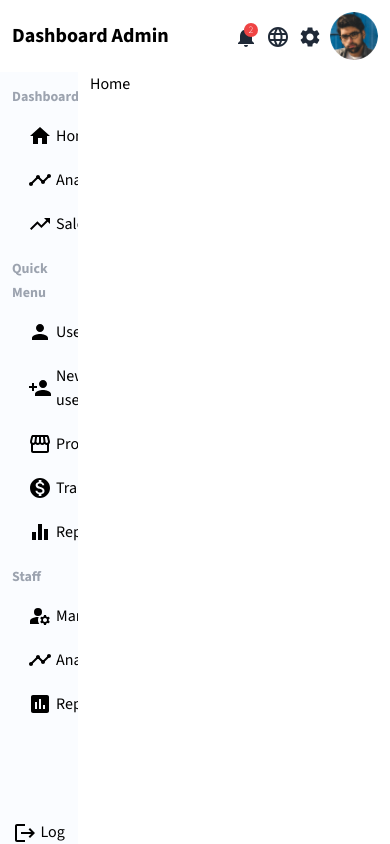
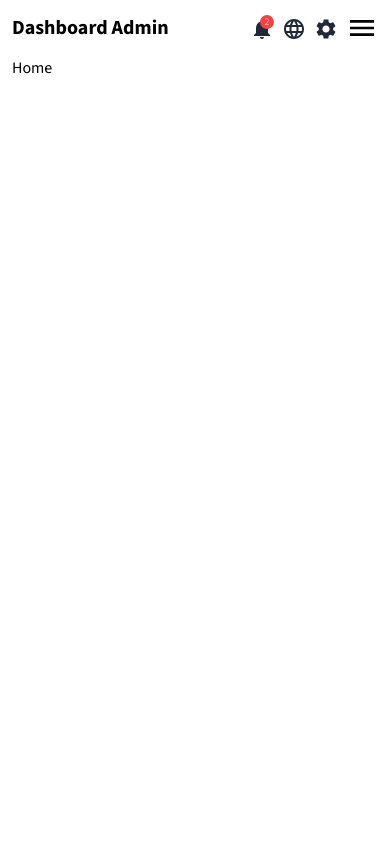
Before and after one commit to mobin-izadi/react-dashboard-admin, a React (Create React App) app: page / in a window 390 px wide. Built offline with nearby package versions, Linux system fonts and the light colour scheme; the HTML template or start-up script is replaced by a standard one.

Commit message:
Add the responsive sidebar && update the header section for the hamburger menu

```diff
--- a/src/App.js
+++ b/src/App.js
@@ -12,7 +12,7 @@ function App() {
         {/* sidebar */}
         <Sidebar></Sidebar>
         {/* main wrapper */}
-        <div className="basis-4/5 px-3 sm:px-6 ">
+        <div className="basis-full lg:basis-4/5 lg:ml-auto px-3 sm:px-6 ">
           {router}
         </div>
       </main>
--- a/src/components/Header.js
+++ b/src/components/Header.js
@@ -3,6 +3,7 @@ import NotificationsIcon from '@mui/icons-material/Notifications';
 import SettingsIcon from '@mui/icons-material/Settings';
 import profile from '../assets/images/profile.png'
 import LanguageIcon from '@mui/icons-material/Language';
+import MenuIcon from '@mui/icons-material/Menu';
 
 export default function Header() {
     return (
@@ -28,9 +29,13 @@ export default function Header() {
                     <button><SettingsIcon className='text-gray-800'></SettingsIcon></button>
                 </div>
                 {/* profile */}
-                <div className='w-12 h-12 rounded-full overflow-hidden'>
+                <div className='w-12 h-12 rounded-full overflow-hidden hidden lg:block'>
                     <img src={profile} alt="" className='w-full h-full object-cover' />
                 </div>
+                {/* menu hamberger */}
+                <button className='inline-block lg:hidden'>
+                    <MenuIcon className='!w-8 !h-8'></MenuIcon>
+                </button>
 
 
             </div>
--- a/src/components/Sidebar/Sidebar.js
+++ b/src/components/Sidebar/Sidebar.js
@@ -15,6 +15,7 @@ import ChatBubbleOutlineIcon from '@mui/icons-material/ChatBubbleOutline';
 import ManageAccountsIcon from '@mui/icons-material/ManageAccounts';
 import AssessmentIcon from '@mui/icons-material/Assessment';
 import LogoutIcon from '@mui/icons-material/Logout';
+import CloseIcon from '@mui/icons-material/Close';
 
 
 export default function Sidebar() {
@@ -53,11 +54,15 @@ export default function Sidebar() {
         ]
     })
     return (
-        <aside className="sticky top-0 left-0  w-1/5  overflow-y-auto h-[calc(100vh-72px)] bg-blue-50/30 p-3">
+        <aside className="fixed top-0 lg:top-[72px] -left-52 lg:left-0 bottom-0 w-52 lg:w-1/5  overflow-y-auto  bg-[#FAFCFF] p-3 custom-scroll z-50">
+            <div className='flex justify-end lg:hidden'>
+                <CloseIcon className='cursor-pointer'></CloseIcon>
+            </div>
             <SidebarBox {...dashboard}></SidebarBox>
             <SidebarBox {...quickMenu} className="mt-3"></SidebarBox>
+            <SidebarBox {...notifications} className="mt-3"></SidebarBox>
             <SidebarBox {...staff} className="mt-3"></SidebarBox>
-            <button className='mt-24'><LogoutIcon className='w-7 h-7'></LogoutIcon> Log Out</button>
+            <button className='mt-5'><LogoutIcon className='w-7 h-7'></LogoutIcon> Log Out</button>
         </aside>
     )
 }
--- a/src/index.css
+++ b/src/index.css
@@ -79,3 +79,26 @@
     @apply font-sans3 font-normal;
   }
 }
+
+@layer components {
+  /* width */
+  .custom-scroll::-webkit-scrollbar {
+    width: 7px;
+    border-radius: 20px;
+  }
+
+  /* Track */
+  .custom-scroll::-webkit-scrollbar-track {
+    background: transparent;
+  }
+
+  /* Handle */
+  .custom-scroll::-webkit-scrollbar-thumb {
+    @apply bg-gray-400/50;
+  }
+
+  /* Handle on hover */
+  .custom-scroll::-webkit-scrollbar-thumb:hover {
+    @apply bg-gray-400;
+  }
+}
```
Lines whose indentation alone changed are shown as unchanged.
